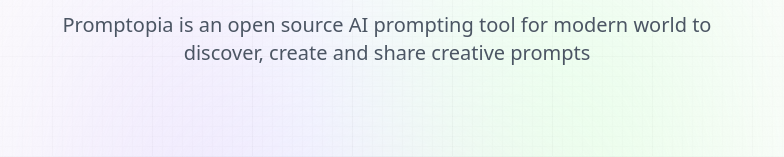
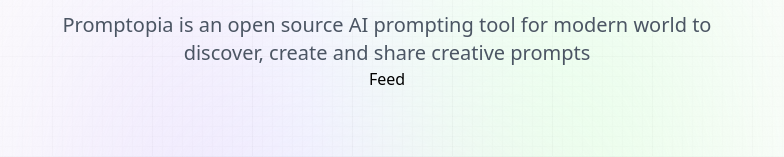
Before and after one commit to starlingvibes/promptopia, a Next.js app: page / in a window 1280 px wide. Shown: the part 149-306 px from the top of the page, without its empty margins (253-1037 px from the left). Built offline with nearby package versions, Linux system fonts and the light colour scheme.

Commit message:
fix(): add feed component & import provider

```diff
--- a/app/layout.jsx
+++ b/app/layout.jsx
@@ -1,4 +1,6 @@
 import '@styles/globals.css';
+import Nav from '@components/Nav';
+import Provider from '@components/Provider';
 
 export const metadata = {
   title: 'Promptopia',
--- a/app/page.jsx
+++ b/app/page.jsx
@@ -1,3 +1,5 @@
+import Feed from '@components/Feed';
+
 const Home = () => {
   return (
     <section className='w-full flex-center flex-col'>
@@ -11,7 +13,7 @@
         discover, create and share creative prompts
       </p>
 
-      {/* Feed component */}
+      <Feed />
     </section>
   );
 };
```
